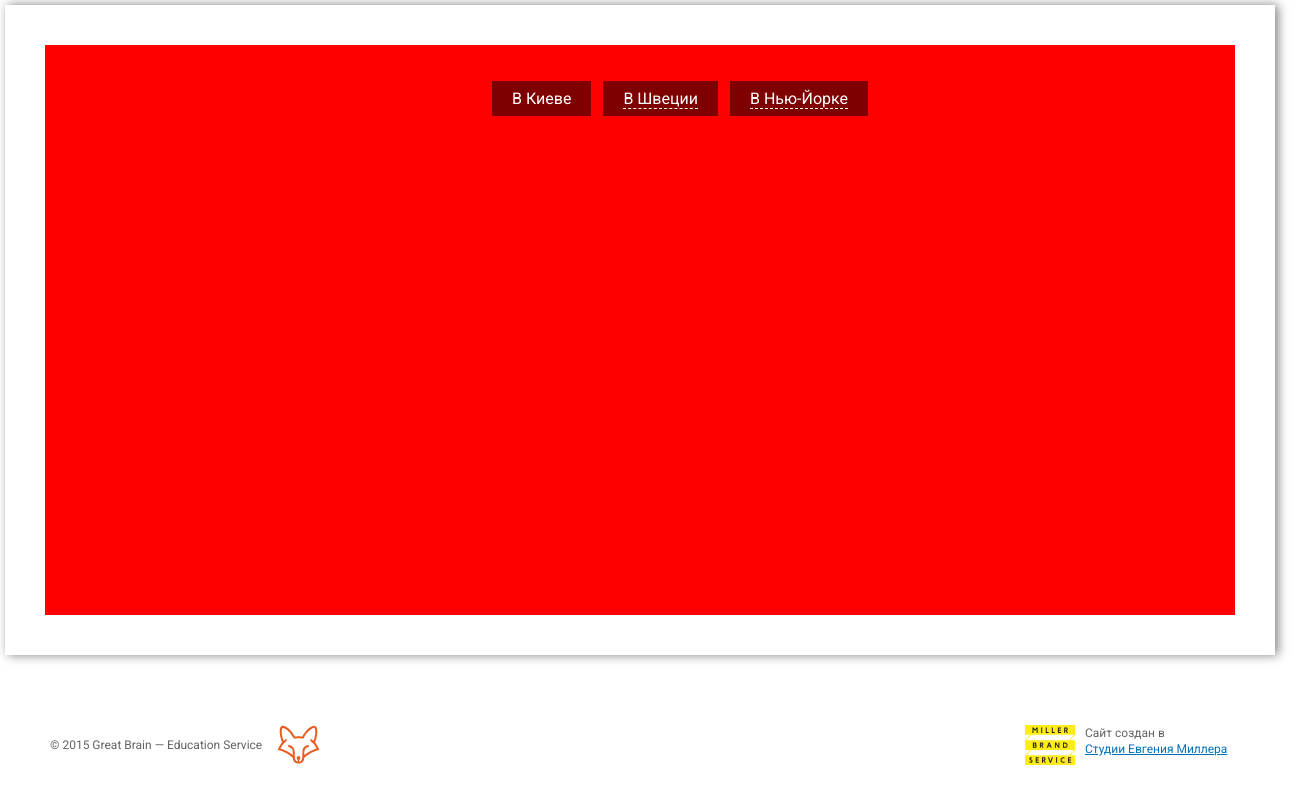
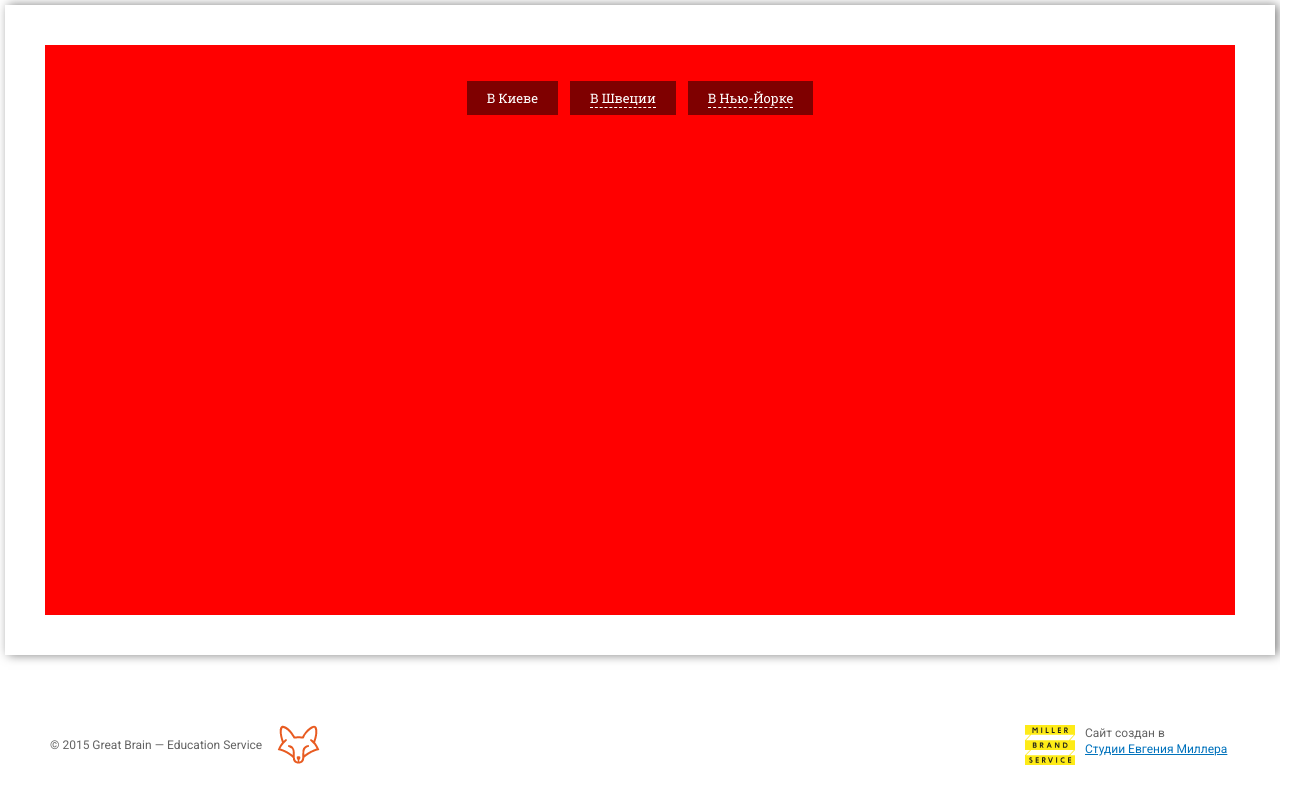
Before and after one commit to kushkoalex/great-brain, a plain HTML site: page public/html/index.html in a window 1280 px wide. Shown: the part 3911-4715 px from the top of the page, 1315 px wide, since content can reach past the window. Drawn offline with Linux system fonts and the light colour scheme; a script that the page names is missing; a web font is replaced by a local one.

Commit message:
v.0.9.12 map

```diff
--- a/builder/package.json
+++ b/builder/package.json
@@ -1,7 +1,7 @@
 {
   "name": "great-brain",
   "description": "Great Brain",
-  "version": "0.9.11",
+  "version": "0.9.12",
   "repository": {
     "type": "git",
     "url": "https://github.com/kushkoalex/great-brain.git"
--- a/public/styles/pages/index.css
+++ b/public/styles/pages/index.css
@@ -273,7 +273,10 @@ body{
     text-align: center;
     position: absolute;
     top: 70px;
-    width: 100%;
+    width: 1000px;
+    left: 50%;
+    margin-left: -500px;
+    /*width: 100%;*/
 }
 
 .map-location-link{
@@ -283,6 +286,8 @@ body{
     color: #ffffff;
     margin: 6px;
     cursor: pointer;
+    font-family: 'Roboto Slab', serif;
+    font-size: 13px;
 }
 
 .map-location-link.active{
```
